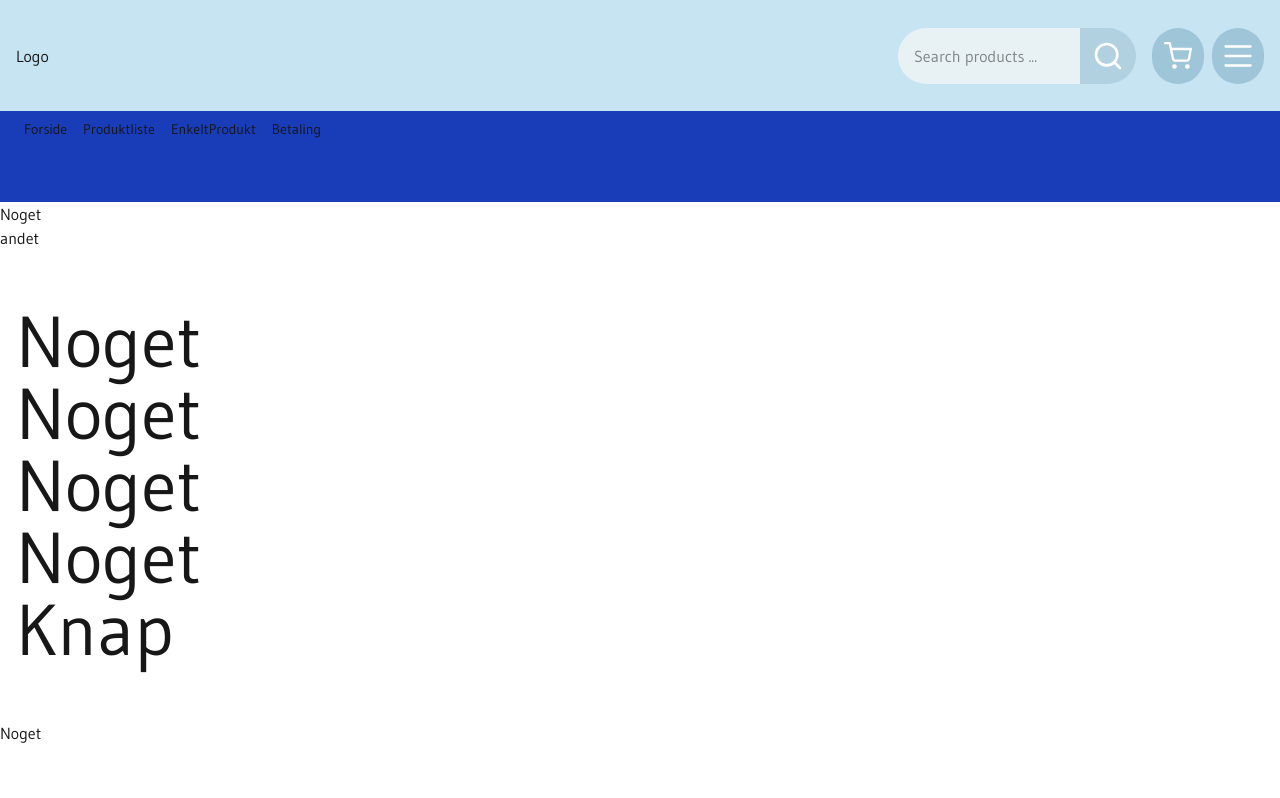
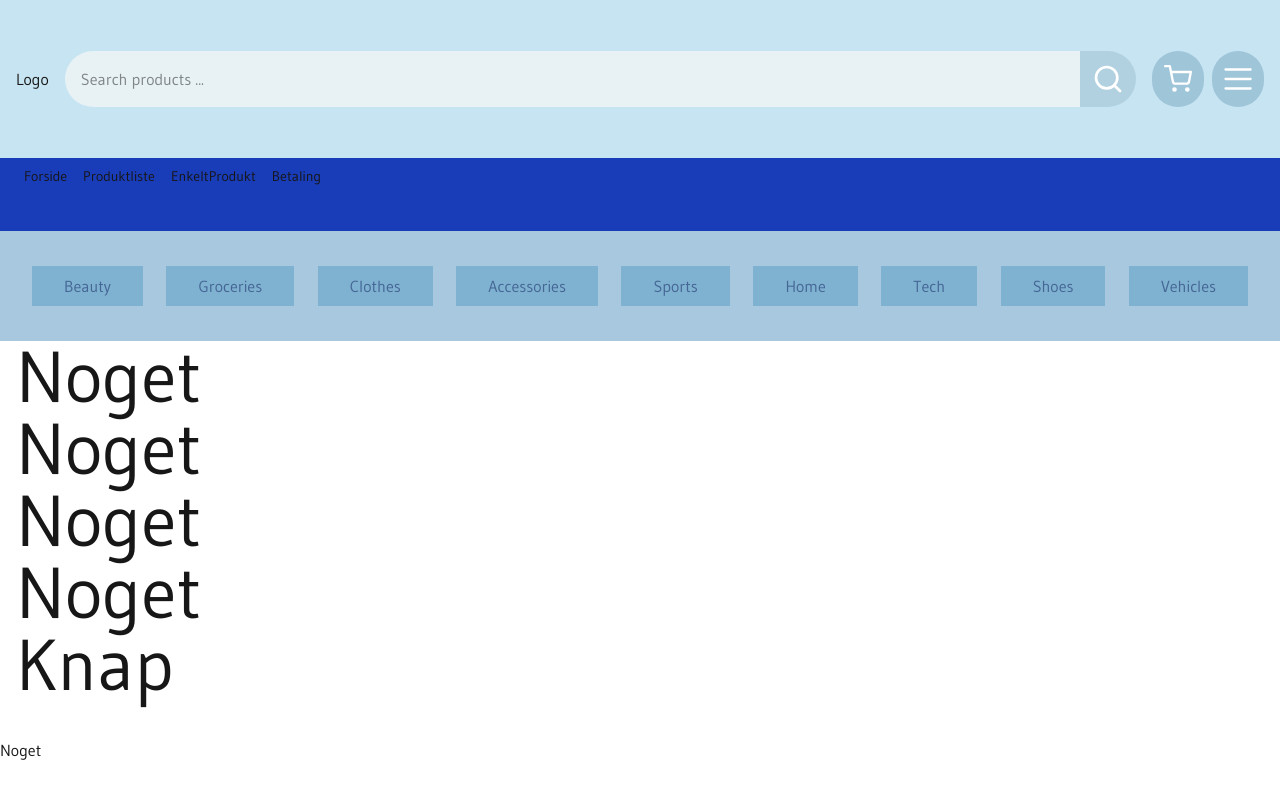
Before and after one commit to Jumo0003/En-simple-Webshop, a Next.js app: page /betaling in a window 1280 px wide. Built offline with nearby package versions, Linux system fonts and the light colour scheme.

Commit message:
kategorier komponent sat op Victory

```diff
--- a/src/app/components/Header.jsx
+++ b/src/app/components/Header.jsx
@@ -5,10 +5,10 @@ import {FiShoppingCart} from "react-icons/fi";
 
 const Header = () => {
   return (
-    <div className="full-bleed bg-[#C7E4F2]">
+    <div className="full-bleed bg-[#C7E4F2] px-4 py-8">
       <header className="flex flex-col sm:flex-row gap-4 items-center justify-between">
         <Logo />
-        <div className="flex gap-4">
+        <div className="flex gap-4 w-full">
           <form action="/" className="flex items-center w-full">
             <input
               type="search"
--- /dev/null
+++ b/src/app/components/Kategori.jsx
@@ -0,0 +1,9 @@
+const Kategori = ({kategori}) => {
+  return (
+    <li className="bg-[#7FB1D0] hover:bg-[#6ea1c1] hover:text-[#2e4b74] p-2 px-8 transition-colors duration-400">
+      {kategori}
+    </li>
+  );
+};
+
+export default Kategori;
--- a/src/app/components/Kategorier.jsx
+++ b/src/app/components/Kategorier.jsx
@@ -1,5 +1,21 @@
+import Kategori from "@/app/components/Kategori";
+
 const Kategorier = () => {
-  return <div className="full-bleed">Noget andet</div>;
+  return (
+    <div className="full-bleed bg-[#A8C8DF] cursor-pointer">
+      <ul className="flex flex-wrap gap-3 justify-between text-[#456695] items-center p-4">
+        <Kategori kategori="Beauty" />
+        <Kategori kategori="Groceries" />
+        <Kategori kategori="Clothes" />
+        <Kategori kategori="Accessories" />
+        <Kategori kategori="Sports" />
+        <Kategori kategori="Home" />
+        <Kategori kategori="Tech" />
+        <Kategori kategori="Shoes" />
+        <Kategori kategori="Vehicles" />
+      </ul>
+    </div>
+  );
 };
 
 export default Kategorier;
```
